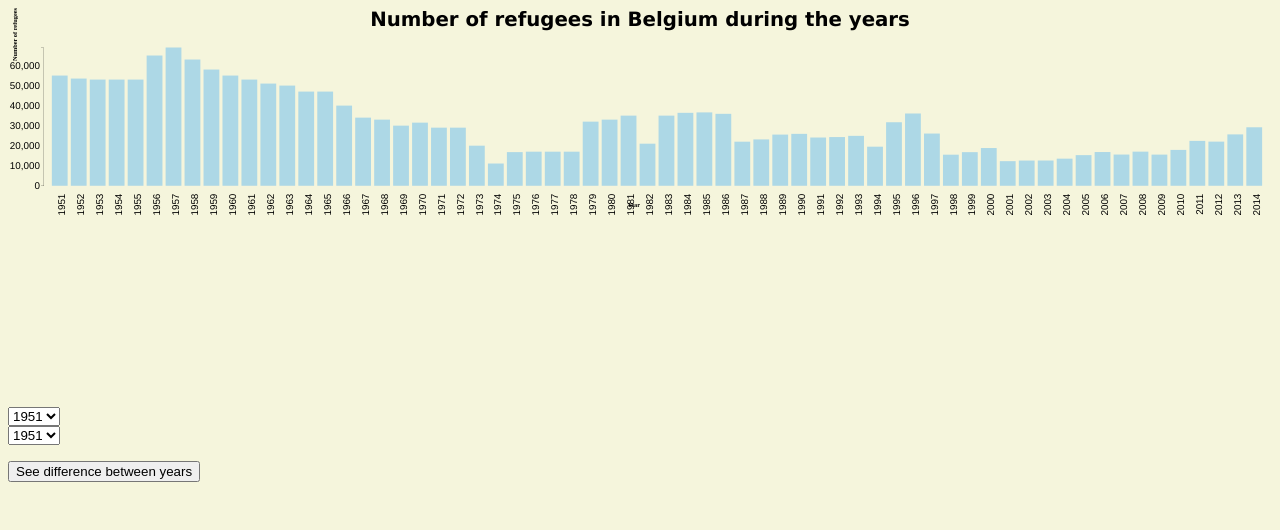
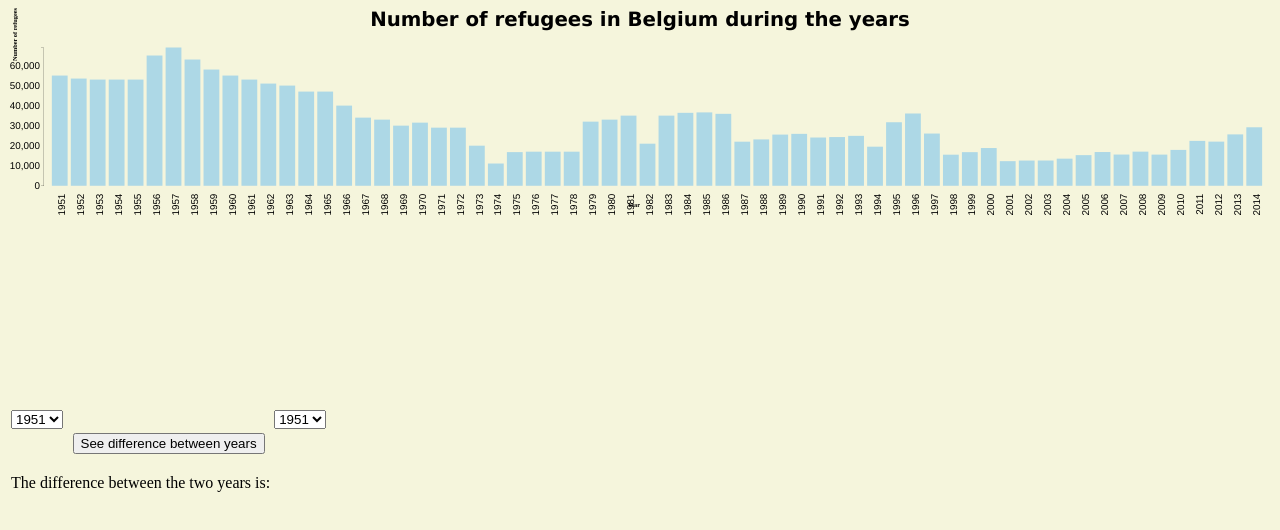
Before and after one commit to jodecler/InfoVis, a plain HTML site: page index.html in a window 1280 px wide. Drawn offline with Linux system fonts and the light colour scheme.

Commit message:
fix layout

```diff
--- a/css.css
+++ b/css.css
@@ -66,3 +66,7 @@
   top: 100%;
   left: 0;
 }
+
+tr [colspan="2"] {
+    text-align: center;
+}
--- a/index.html
+++ b/index.html
@@ -140,10 +140,7 @@
 
         d3.csv("valuesVisualisationCSV.csv", function(error, data){
 
-            var select = d3.select("body")
-                .append("div")
-                .append("select")
-                .attr("id", "year1");
+            var select = d3.select("#year1");
 
             select.selectAll("option")
                 .data(data)
@@ -154,10 +151,7 @@
                     })
                 .text(function(d) {return d.jaar;});
 
-             var select2 = d3.select("body")
-                .append("div")
-                .append("select")
-                .attr("id", "year2");
+             var select2 = d3.select("#year2")
 
             select2.selectAll("option")
                 .data(data)
@@ -168,13 +162,9 @@
                     })
                 .text(function(d) {return d.jaar;});
 
-            var result = d3.select("body")
-                                    .append("div")
-                                    .append("p")
-            var button = d3.select("body")
-                .append("div")
-                .append("button")
-                .text("See difference between years")
+            var result = d3.select("#result");
+
+            var button = d3.select("#betweenYears")
                 .on("click", function(){
 
                     var value1 = d3.select("#year1").node().value;
@@ -188,5 +178,21 @@
         });
     </script>
 
+    <div>
+    <table>
+        <tr>
+        <td><select id="year1" /></td>
+            <td><select id="year2" /></td>
+        </tr>
+        <tr>
+            <td colspan="2"><button id="betweenYears" >See difference between years </button></td>
+        </tr>
+        <tr>
+        <td><p>The difference between the two years is: </p></td>
+            <td><p id="result"/></td>
+        </tr>
+        </table>
+    </div>
+
 </body>
 </html>
```
